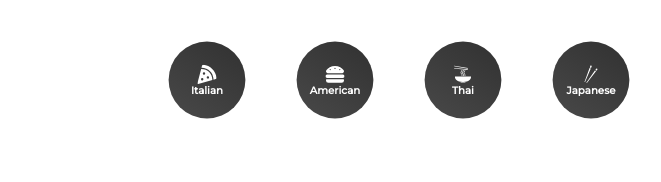
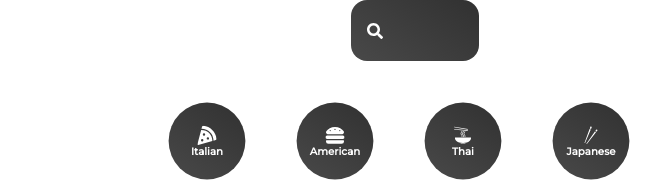
Before and after one commit to altunf/delicious, a React (Create React App) app: page / in a window 1280 px wide. Shown: the top 182 px of the page, without its empty margins (225-886 px from the left). Built offline with nearby package versions, Linux system fonts and the light colour scheme; no server answers.

Commit message:
Search: Komponent oluşturma ve stil ayarı.

```diff
--- a/src/App.js
+++ b/src/App.js
@@ -1,11 +1,13 @@
 import Pages from "./pages/Pages";
 import Category from "./components/Category";
 import { BrowserRouter } from "react-router-dom";
+import Search from "./components/Search";
 
 function App() {
   return (
     <div className="App">
       <BrowserRouter>
+        <Search />
         <Category />
         <Pages />
       </BrowserRouter>
--- /dev/null
+++ b/src/components/Search.jsx
@@ -0,0 +1,55 @@
+import styled from "styled-components";
+import React, { useState } from "react";
+import { FaSearch } from "react-icons/fa";
+
+function Search() {
+  const [input, setInput] = useState("");
+
+  const submitHandler = (e) => {
+    e.preventDefault();
+  };
+
+  return (
+    <FormStyle onSubmit={submitHandler}>
+      <div>
+        <FaSearch></FaSearch>
+        <input
+          onChange={(e) => setInput(e.target.value)}
+          type="text"
+          value={input}
+        />
+      </div>
+    </FormStyle>
+  );
+}
+
+// Style settings
+
+const FormStyle = styled.form`
+  margin: 0rem 20rem;
+
+  div {
+    position: relative;
+    width: 100%;
+  }
+
+  input {
+    border: none;
+    background: linear-gradient(35deg, #494949, #313131);
+    font-size: 1.5rem;
+    color: white;
+    padding: 1rem 3rem;
+    border-radius: 1rem;
+    outline: none;
+    width: 100%;
+  }
+  svg {
+    position: absolute;
+    top: 50%;
+    left: 0%;
+    transform: translate(100%, -50%);
+    color: white;
+  }
+`;
+
+export default Search;
```
